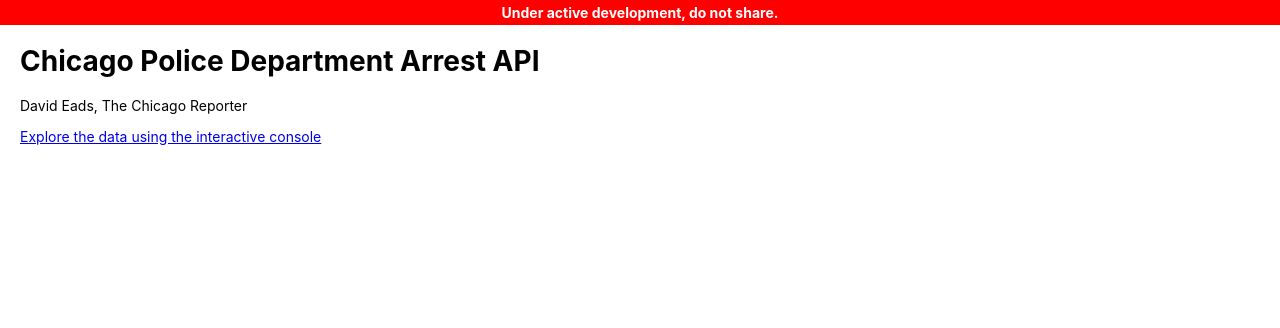
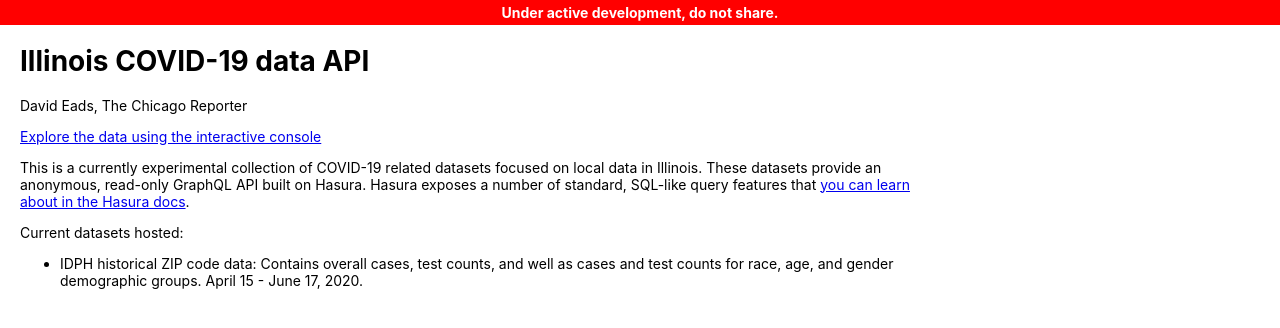
Before and after one commit to eads/il-covid19-explorer, a Gatsby site: page / in a window 1280 px wide. Built offline with nearby package versions, Linux system fonts and the light colour scheme; Gatsby itself is replaced by a stand-in of ours.

Commit message:
update homepage

```diff
--- a/src/pages/index.js
+++ b/src/pages/index.js
@@ -8,11 +8,19 @@
     <div className="warning">Under active development, do not share.</div>
     <Layout>
       <div className="title">
-        <h1>Chicago Police Department Arrest API</h1>
+        <h1>Illinois COVID-19 data API</h1>
         <p>David Eads, The Chicago Reporter</p>
       </div>
 
       <p><Link to="explorer">Explore the data using the interactive console</Link></p>
+
+      <p>This is a currently experimental collection of COVID-19 related datasets focused on local data in Illinois. These datasets provide an anonymous, read-only GraphQL API built on Hasura. Hasura exposes a number of standard, SQL-like query features that <a href="https://hasura.io/docs/1.0/graphql/manual/queries/index.html">you can learn about in the Hasura docs</a>.</p>
+
+      <p>Current datasets hosted:</p>
+
+      <ul>
+        <li>IDPH historical ZIP code data: Contains overall cases, test counts, and well as cases and test counts for race, age, and gender demographic groups. April 15 - June 17, 2020.</li>
+      </ul>
     </Layout>
   </>
 )
```
